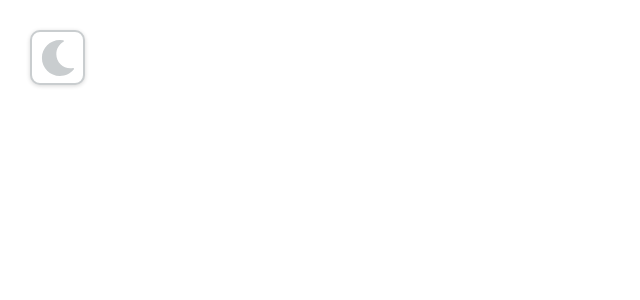
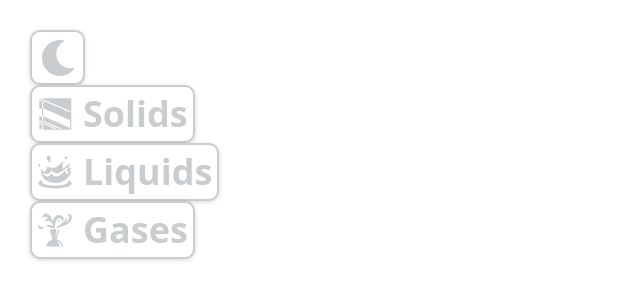
Before and after one commit to ElenaWikoff/noble-periodic, a React (Vite) app in the folder frontend/: page / in a window 1280 px wide. Shown: the top 300 px of the page, without its empty margins (0-640 px from the left). Built offline with nearby package versions, Linux system fonts and the light colour scheme.

Commit message:
Add phase buttons

```diff
--- a/frontend/src/App.css
+++ b/frontend/src/App.css
@@ -19,6 +19,11 @@
     --lanthanoids-color: #e6d8c3;
     --actinoids-color: #ffe6e6;
     --unknown-color: #f5f5f0;
+
+    /* Phase Colors */
+    --solid-color: #5e606c;
+    --liquid-color: #a0c4ff;
+    --gas-color: #ffadad;
 }
 
 body {
--- a/frontend/src/App.tsx
+++ b/frontend/src/App.tsx
@@ -1,11 +1,45 @@
 import "./index.css";
 import "./App.css";
 import { FaMoon } from "react-icons/fa";
+import {
+  GiMetalPlate as SolidIcon,
+  GiWaterSplash as LiquidIcon,
+  GiBottleVapors as GasIcon,
+} from "react-icons/gi";
 import ButtonToggle from "./components/button-toggle";
 import { useState } from "react";
 
+const phaseButtons = [
+  {
+    variant: "solid",
+    label: "Solids",
+    leftIcon: <SolidIcon />,
+    title: "Show solids",
+    value: 1,
+  },
+  {
+    variant: "liquid",
+    label: "Liquids",
+    leftIcon: <LiquidIcon />,
+    title: "Show liquids",
+    value: 2,
+  },
+  {
+    variant: "gas",
+    label: "Gases",
+    leftIcon: <GasIcon />,
+    title: "Show gases",
+    value: 3,
+  },
+]
+
 function App() {
   const [active, setActive] = useState(false);
+  const [phase, setPhase] = useState(0);
+
+  const handleActive = (value: number) => {
+    setPhase(phase === value ? 0 : value);
+  }
 
   return (
     <>
@@ -16,6 +50,16 @@ function App() {
           active={active}
           onToggle={() => setActive(!active)}
         />
+        {phaseButtons.map((button) => {
+          const {value,...props} = button;
+
+          return <ButtonToggle
+                  key={`phase-${value}`}
+                  active={phase === value}
+                  onToggle={() => handleActive(value)}
+                  {...props}
+                />;
+        })}
       </main>
     </>
   );
--- a/frontend/src/components/button-toggle.tsx
+++ b/frontend/src/components/button-toggle.tsx
@@ -7,8 +7,8 @@ interface ButtonToggleProps {
   leftIcon?: ReactNode,
   rightIcon?: ReactNode,
   title?: string,
-  active: boolean,
-  onToggle: () => void,
+  active?: boolean,
+  onToggle?: () => void,
 }
 
 const ButtonToggle: React.FC<ButtonToggleProps> = ({
@@ -21,9 +21,7 @@ const ButtonToggle: React.FC<ButtonToggleProps> = ({
   onToggle,
 }) => {
 
-  const handleToggle = () => {
-    onToggle();
-  }
+  const handleToggle = () => onToggle?.();
 
   return (
     <button
--- a/frontend/src/components/button.module.css
+++ b/frontend/src/components/button.module.css
@@ -13,6 +13,27 @@
     --btn-primaryOutlineHover-bg: var(--gold-0);
     --btn-primaryOutline-border: var(--gray);
     --btn-primaryOutlineHover-border: var(--gold-0);
+    /* Solid Variant Colors */
+    --btn-solid-color: var(--gray);
+    --btn-solidHover-color: var(--solid-color);
+    --btn-solid-bg: var(--white);
+    --btn-solidHover-bg: var(--white);
+    --btn-solid-border: var(--gray);
+    --btn-solidHover-border: var(--solid-color);
+    /* Liquid Variant Colors */
+    --btn-liquid-color: var(--gray);
+    --btn-liquidHover-color: var(--liquid-color);
+    --btn-liquid-bg: var(--white);
+    --btn-liquidHover-bg: var(--white);
+    --btn-liquid-border: var(--gray);
+    --btn-liquidHover-border: var(--liquid-color);
+    /* Gas Variant Colors */
+    --btn-gas-color: var(--gray);
+    --btn-gasHover-color: var(--gas-color);
+    --btn-gas-bg: var(--white);
+    --btn-gasHover-bg: var(--white);
+    --btn-gas-border: var(--gray);
+    --btn-gasHover-border: var(--gas-color);
 }
 
 /* Button */
@@ -30,6 +51,7 @@
     border-radius: 10px;
     box-shadow: rgba(0, 0, 0, 0.16) 0px 1px 4px;
     outline: 0 !important;
+    overflow: hidden;
     transition: all 0.2s ease-in-out;
 }
 
@@ -84,3 +106,64 @@
     border-color: var(--btn-primary-border);
     box-shadow: none;
 }
+
+.btn-toggle-solid {
+    color: var(--btn-solid-color);
+    background-color: var(--btn-solid-bg);
+    border-color: var(--btn-solid-border);
+}
+
+.btn-toggle-solid:not(.active):active,
+.btn-toggle-solid:not(.active):hover {
+    color: var(--btn-solidHover-color);
+    background-color: var(--btn-solidHover-bg);
+    border-color: var(--btn-solidHover-border);
+}
+
+.btn-toggle-solid.active {
+    color: var(--white);
+    background-color: var(--solid-color);
+    border-color: var(--solid-color);
+    box-shadow: none;
+}
+
+.btn-toggle-liquid {
+    color: var(--btn-liquid-color);
+    background-color: var(--btn-liquid-bg);
+    border-color: var(--btn-liquid-border);
+}
+
+.btn-toggle-liquid:not(.active):active,
+.btn-toggle-liquid:not(.active):hover {
+    color: var(--btn-liquidHover-color);
+    background-color: var(--btn-liquidHover-bg);
+    border-color: var(--btn-liquidHover-border);
+}
+
+.btn-toggle-liquid.active {
+    color: var(--white);
+    background-color: var(--liquid-color);
+    border-color: var(--liquid-color);
+    box-shadow: none;
+}
+
+.btn-toggle-gas {
+    color: var(--btn-gas-color);
+    background-color: var(--btn-gas-bg);
+    border-color: var(--btn-gas-border);
+}
+
+.btn-toggle-gas:not(.active):active,
+.btn-toggle-gas:not(.active):hover {
+    color: var(--btn-gasHover-color);
+    background-color: var(--btn-gasHover-bg);
+    border-color: var(--btn-gasHover-border);
+}
+
+.btn-toggle-gas.active {
+    color: var(--white);
+    background-color: var(--gas-color);
+    border-color: var(--gas-color);
+    box-shadow: none;
+    transition: all 0s;
+}
```
